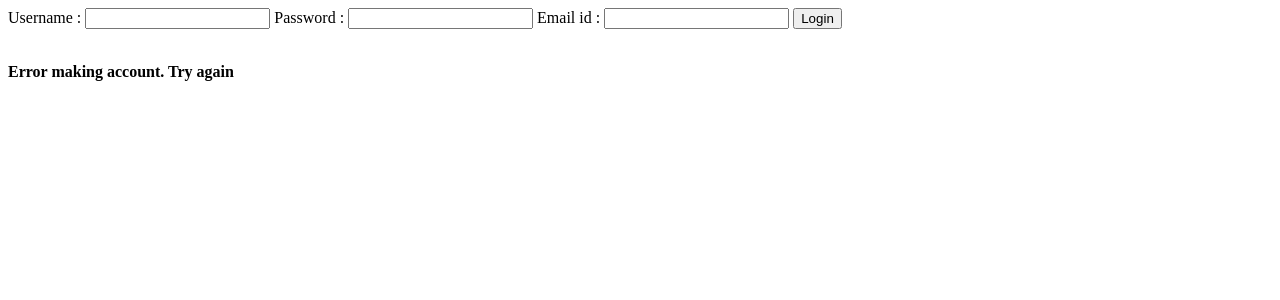
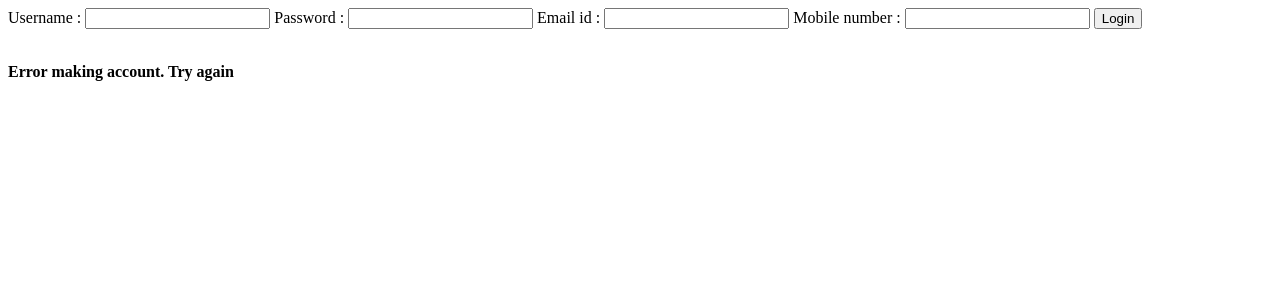
Before and after one commit to saisrivathsa/Django-samples, a Django app: a page that uses auth_model/templates/auth_model/create_new_user.html in a window 1280 px wide. Shown: the top 300 px of the page. Run offline with Django 3.2, Linux system fonts and the light colour scheme.

Commit message:
ADDED EXTRA FIELDS FOR NEW USER

```diff
--- a/auth_model/templates/auth_model/create_new_user.html
+++ b/auth_model/templates/auth_model/create_new_user.html
@@ -14,6 +14,8 @@
 <input type="password" name="password" />
 <label for="email"> Email id :</label>
 <input type="text" name="email" />
+<label for="phone_number">Mobile number :</label>
+<input type="text" name="phone_number" />
 <input type="submit" value="Login" />
 </form>
 <br>
--- a/auth_model/views.py
+++ b/auth_model/views.py
@@ -32,13 +32,14 @@
 def sign_up(request):
     return render(request, 'auth_model/create_new_user.html')
 
-def create_new_user(request):
+def create_new_user(request) :
     try:
         user = User.objects.create_user(
         username = request.POST['username'],
         password = request.POST['password'],
         email = request.POST['email'],
         )
+        user.extra_fields = {'phone_number' : request.POST['phone_number']}
         user.save()
         username = request.POST.get('username', '' )
         password = request.POST.get('password', '' )
```
Also changed, not shown: 2 other files.
